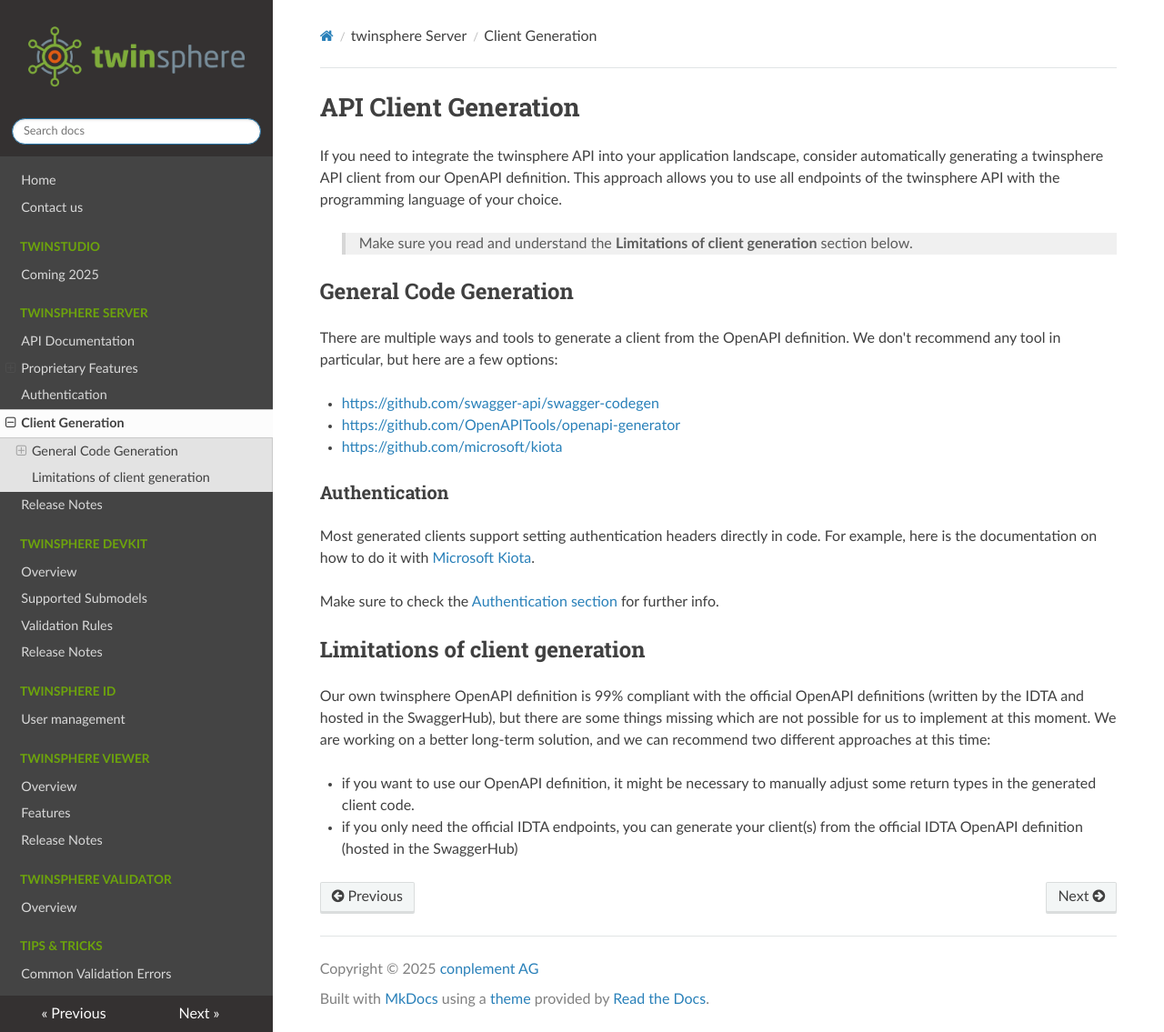
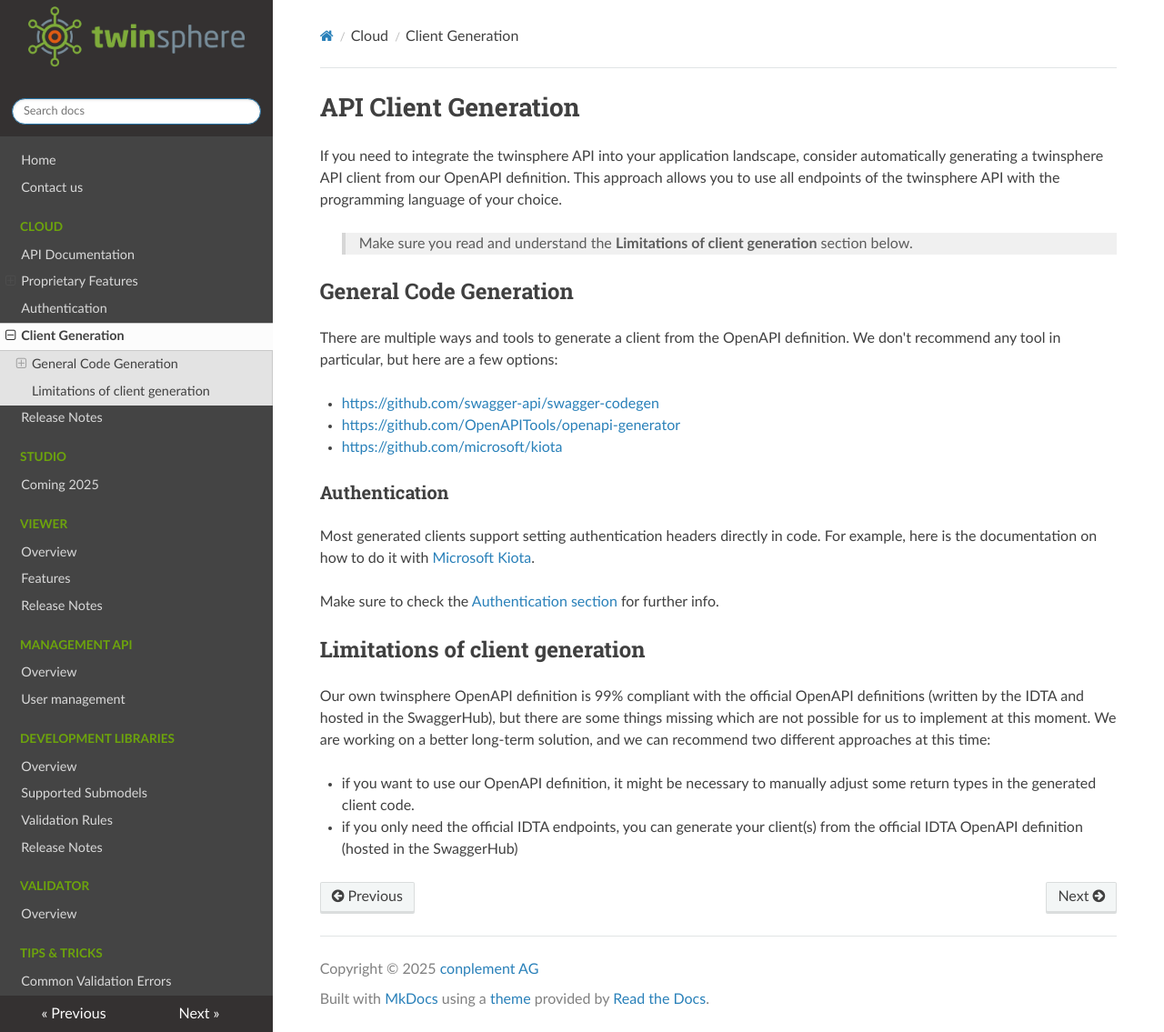
Before and after one commit to twinsphere/twinsphere.github.io, an MkDocs documentation site: the page built from docs/cloud-client-generation.md, in a window 1280 px wide and 1135 px high. Shown: the whole window at 91% size. Built offline with MkDocs 1.6.1, drawn with Linux system fonts in a browser that asks for light colours; nearby versions of some CDN libraries.

Commit message:
refactor: reorganize project structure

```diff
--- a/docs/api-client-generation.md
+++ b/docs/cloud-client-generation.md
@@ -20,7 +20,7 @@
 Most generated clients support setting authentication headers directly in code. For example, here is the documentation
 on how to do it with [Microsoft Kiota](https://learn.microsoft.com/en-us/openapi/kiota/authentication?tabs=csharp).
 
-Make sure to check the [Authentication section](api-auth.md) for further info.
+Make sure to check the [Authentication section](cloud-auth.md) for further info.
 
 ## Limitations of client generation
 
--- a/docs/viewer-release-notes.md
+++ b/docs/viewer-release-notes.md
@@ -41,7 +41,7 @@
 *Sep-2024 to Feb-2025*:
 
 - Developed as integrated part of the twinsphere Server project
-- see [Server Release Notes](api-release-notes.md) tagged ***\[Viewer\]*** for details
+- see [Cloud Release Notes](cloud-release-notes.md) tagged ***\[Viewer\]*** for details
 
 ## Viewer 1.0
 
--- a/mkdocs.yml
+++ b/mkdocs.yml
@@ -11,32 +11,33 @@
 nav:
   - Home: index.md
   - Contact us: contact.md
-  - twinstudio:
+  - Cloud:
+    - API Documentation: cloud-documentation.md
+    - Proprietary Features:
+      - Overview: cloud-proprietary-features.md
+      - Change Events: cloud-change-events.md
+      - Search: cloud-search.md
+      - Push Service: cloud-push-service.md
+      - Semantic Connector: cloud-semantic-connector.md
+      - Filter Queries: cloud-filter-queries.md
+    - Authentication: cloud-auth.md
+    - Client Generation: cloud-client-generation.md
+    - Release Notes: cloud-release-notes.md
+  - Studio:
     - Coming 2025: studio-overview.md
-  - twinsphere Server:
-    - API Documentation: api-documentation.md
-    - Proprietary Features:
-      - Overview: api-proprietary-features.md
-      - Change Events: api-change-events.md
-      - Search: api-search.md
-      - Push Service: api-push-service.md
-      - Semantic Connector: api-semantic-connector.md
-      - Filter Queries: api-filter-queries.md
-    - Authentication: api-auth.md
-    - Client Generation: api-client-generation.md
-    - Release Notes: api-release-notes.md
-  - twinsphere DevKit:
+  - Viewer:
+    - Overview: viewer-overview.md
+    - Features: viewer-features.md
+    - Release Notes: viewer-release-notes.md
+  - Management API:
+    - Overview: management-overview.md
+    - User management: id-overview.md
+  - Development Libraries:
     - Overview: tam-overview.md
     - Supported Submodels: tam-submodels.md
     - Validation Rules: tam-validation.md
     - Release Notes: tam-release_notes.md
-  - twinsphere ID:
-    - User management: id-overview.md
-  - twinsphere Viewer:
-    - Overview: viewer-overview.md
-    - Features: viewer-features.md
-    - Release Notes: viewer-release-notes.md
-  - twinsphere Validator:
+  - Validator:
     - Overview: validator-overview.md
   - Tips & Tricks:
     - Common Validation Errors: tips-common-validation-errors.md
```
Also changed, not shown: README.md (+1 -1 lines), docs/api-proprietary-features.md (deleted, +0 -14 lines), docs/cloud-proprietary-features.md (added, +14 -0 lines), docs/cloud-release-notes.md (renamed from docs/api-release-notes.md, +7 -7 lines), docs/index.md (+1 -1 lines), docs/management-overview.md (added, +3 -0 lines), docs/viewer-overview.md (+1 -1 lines), docs/cloud-auth.md (renamed from docs/api-auth.md), docs/cloud-change-events.md (renamed from docs/api-change-events.md), docs/cloud-documentation.md (renamed from docs/api-documentation.md), docs/cloud-filter-queries.md (renamed from docs/api-filter-queries.md), docs/cloud-push-service.md (renamed from docs/api-push-service.md), docs/cloud-search.md (renamed from docs/api-search.md), docs/cloud-semantic-connector.md (renamed from docs/api-semantic-connector.md).
